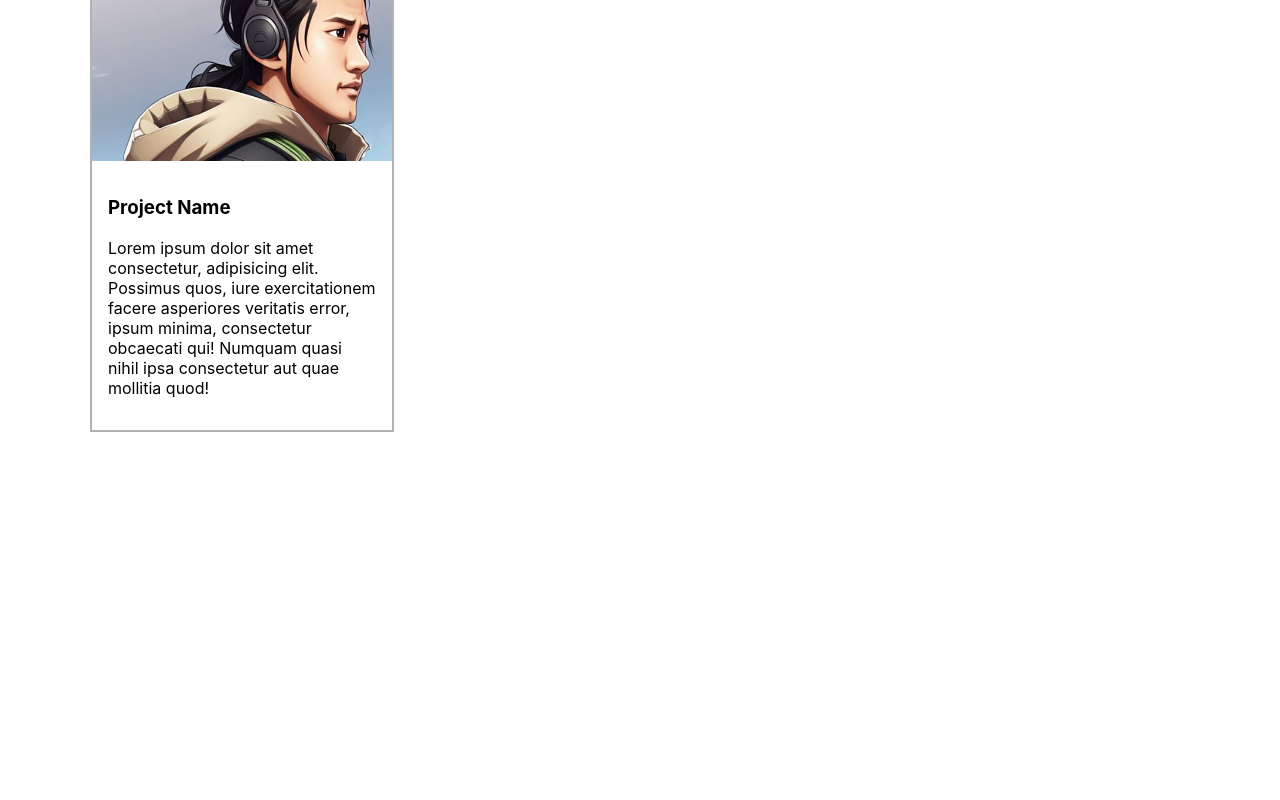
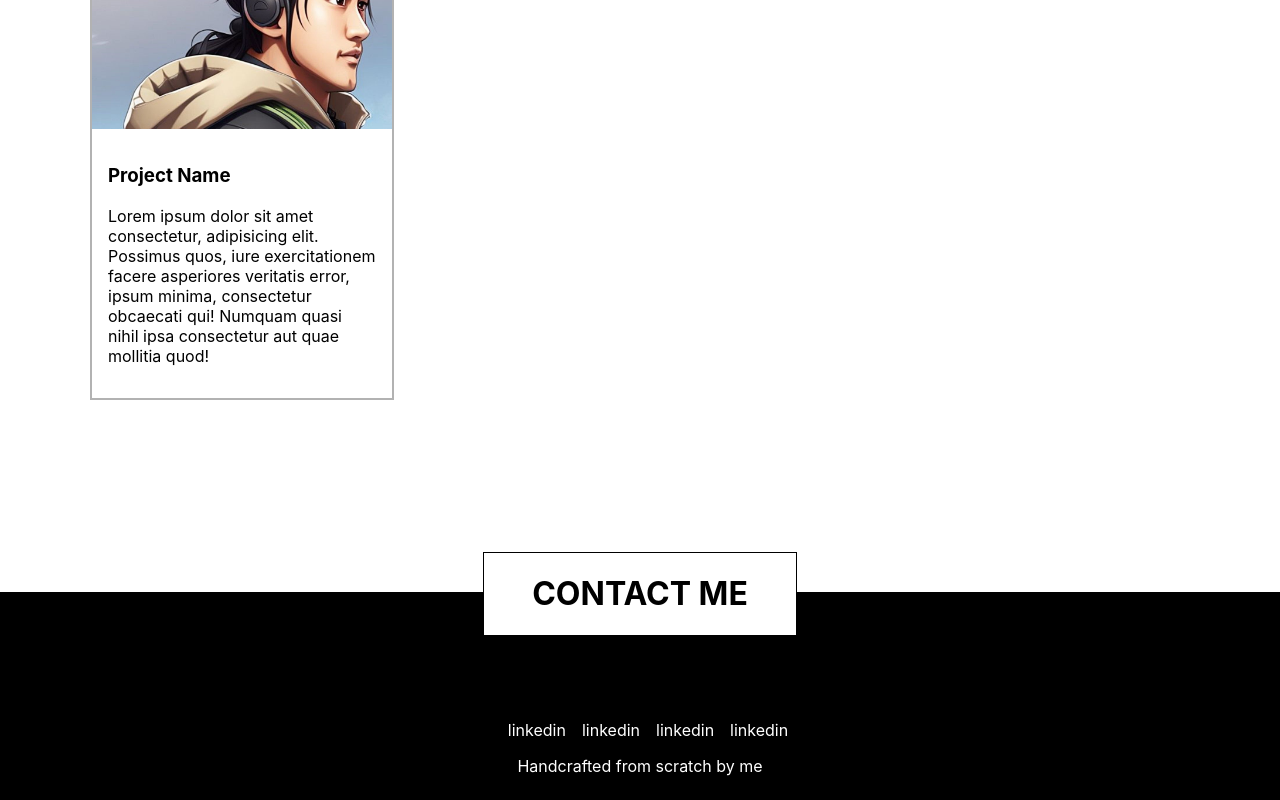
Before and after one commit to owengiri20/owen-portfolio, a React (Create React App) app: page / in a window 1280 px wide. Shown: the part 2522-3322 px from the top of the page. Before the commit the page ends 2986 px from the top, so only its background shows below. Built offline with nearby package versions, Linux system fonts and the light colour scheme.

Commit message:
snazzy looking footer

```diff
--- a/src/App.css
+++ b/src/App.css
@@ -78,6 +78,10 @@
   width: 20%;
 }
 
+.side-projects {
+  width: 1100px;
+}
+
 .project-card {
   width: 300px;
   margin-right: 2rem;
@@ -86,10 +90,54 @@
 }
 
 .project-image {
-  /* width: 50px; */
   height: 240px;
 }
 
 .project-summary {
   padding: 1rem;
 }
+
+/* FOOTER */
+footer {
+  display: flex;
+  flex-direction: column;
+  align-items: center;
+  text-align: center;
+  background: black;
+  color: white;
+  width: 100%;
+  height: 20vh;
+  padding-top: 1rem;
+  padding-bottom: 2rem;
+  position: relative;
+  margin-top: 10rem;
+}
+
+.quote {
+  margin-top: 2rem;
+  margin-bottom: 2rem;
+  font-size: 1.4rem;
+  width: 500px;
+}
+
+.socials {
+  display: flex;
+  justify-content: center;
+  margin-top: 7rem;
+  margin-bottom: 1rem;
+}
+
+.socials > div {
+  margin-left: 1rem;
+}
+
+.contact-me {
+  position: absolute;
+  top: -40px;
+  color: black;
+  background: white;
+  border: 1px solid black;
+  padding: 3rem;
+  padding-top: 0rem;
+  padding-bottom: 0rem;
+}
--- a/src/App.tsx
+++ b/src/App.tsx
@@ -10,6 +10,7 @@ function App() {
       <AboutMe />
       <WorkExperience />
       <SideProjects />
+      <Footer />
     </div>
   );
 }
@@ -123,8 +124,8 @@ const ExperienceCard = () => {
 const SideProjects = () => {
   const skills = ["1", "2", "3", "4"];
   return (
-    <div className="work-experience">
-      <div className="about-me-intro">
+    <div className="side-projects">
+      <div>
         <h2>SIDE PROJECTS</h2>
         <p>Projects I've done in my spare time</p>
       </div>
@@ -163,4 +164,23 @@ const ProjectCard = () => {
   );
 };
 
+const Footer = () => {
+  return (
+    <footer>
+      <div className="contact-me">
+        <h1>CONTACT ME</h1>
+      </div>
+
+      <div className="socials">
+        <div>linkedin</div>
+        <div>linkedin</div>
+        <div>linkedin</div>
+        <div>linkedin</div>
+      </div>
+
+      <div>Handcrafted from scratch by me</div>
+    </footer>
+  );
+};
+
 export default App;
```
